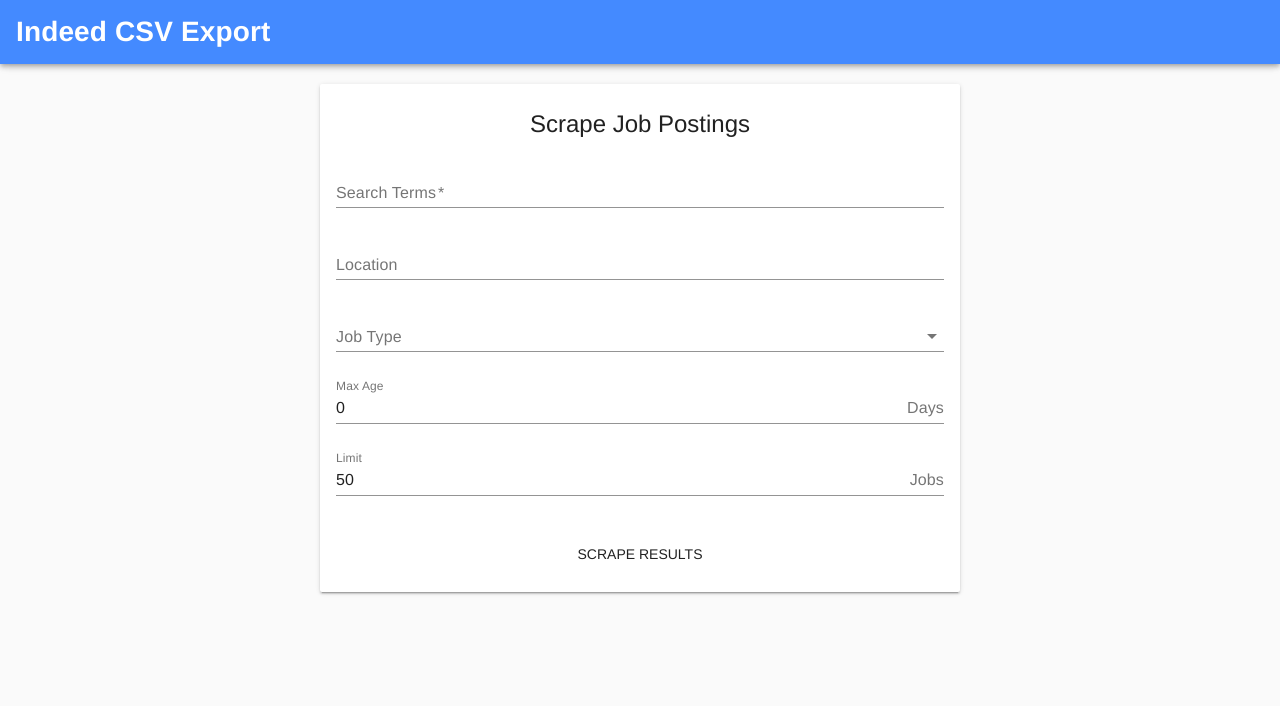
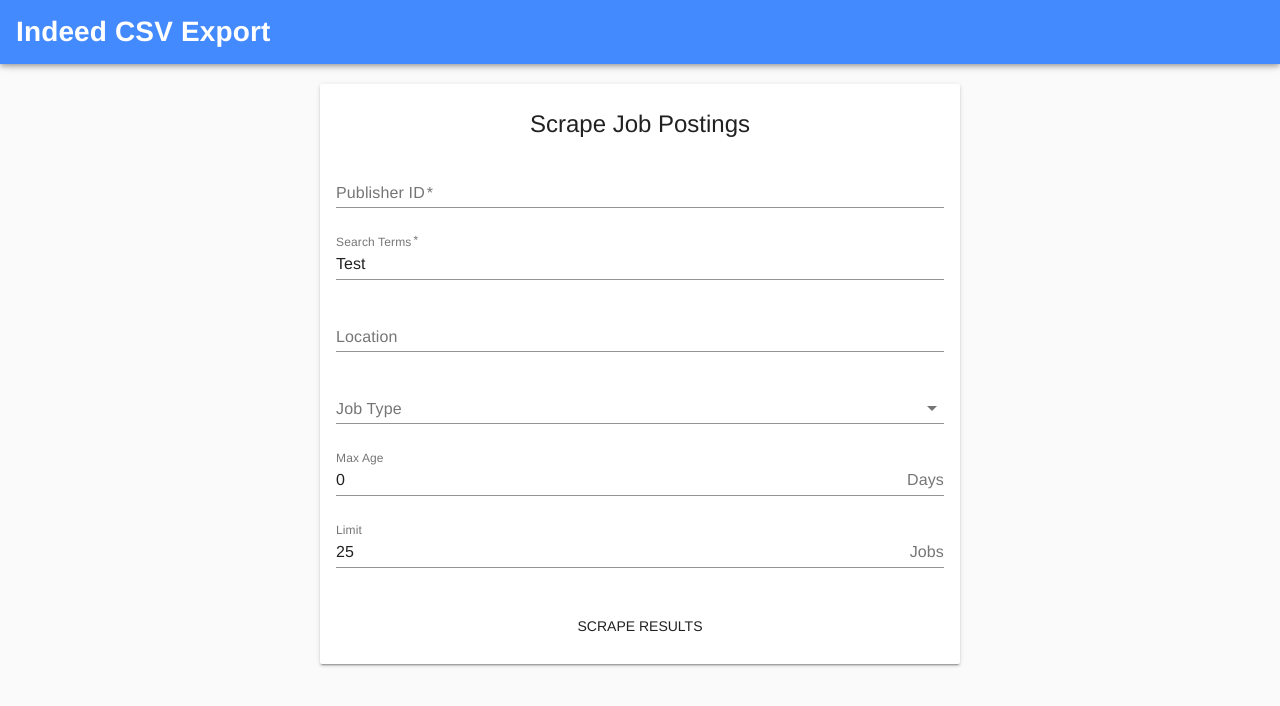
Before and after one commit to proofoftom/indeed-export, a Vue app: page / in a window 1280 px wide. Shown: the top 706 px of the page. Built offline with nearby package versions, Linux system fonts and the light colour scheme.

Commit message:
Implement an API/scraper hybrid to increase performance and available results while decreasing complexity

```diff
--- a/src/components/IndeedScraperExport.vue
+++ b/src/components/IndeedScraperExport.vue
@@ -7,6 +7,14 @@
       </md-card-header>
 
       <md-card-content>
+        <div class="md-layout-item">
+          <md-field>
+            <label for="query">Publisher ID</label>
+            <md-input type="text" name="query" v-model="publisherId" required/>
+            <span class="md-error">This field is required</span>
+          </md-field>
+        </div>
+
         <div class="md-layout-item">
           <md-field>
             <label for="query">Search Terms</label>
@@ -73,7 +81,7 @@
           <md-table-row v-for="(job, index) in jobs" :key="index">
             <md-table-cell> {{ job.company }} </md-table-cell>
             <md-table-cell> {{ job.url }} </md-table-cell>
-            <md-table-cell> {{ job.title }} </md-table-cell>
+            <md-table-cell> {{ job.jobtitle }} </md-table-cell>
           </md-table-row>
         </md-table>
       </md-card-header>
@@ -93,14 +101,15 @@
   name: 'IndeedScraperExport',
   data() {
     return ({
-      query: '',
+      query: 'Test',
       location: '',
       jobType: '',
       maxAge: 0,
-      limit: 50,
+      limit: 25,
       scraping: false,
       jobs: null,
       showSnackbar: false,
+      publisherId: '',
     })
   },
   computed: {
@@ -117,6 +126,7 @@
         maxAge: this.maxAge,
         sort: 'date',
         limit: this.limit,
+        publisher: this.publisherId,
       };
 
       this.jobs = null;
```
